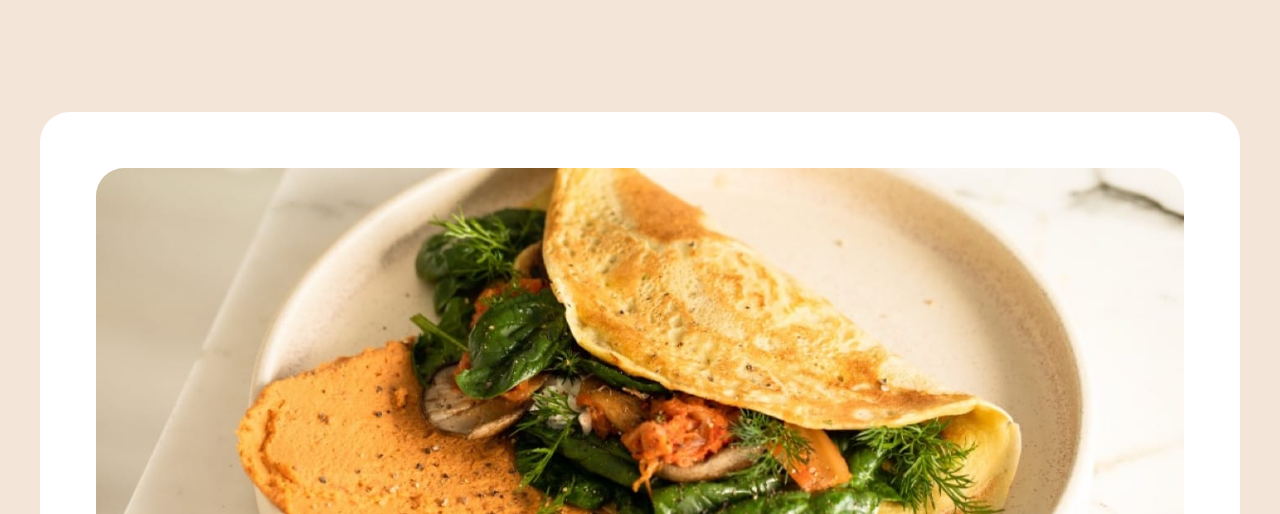
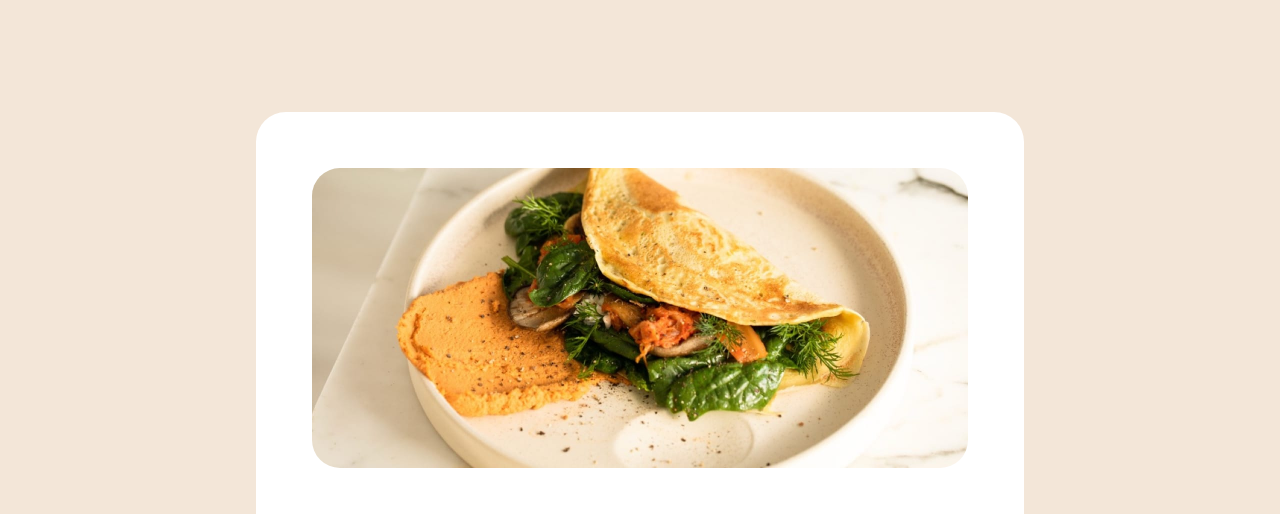
Before and after one commit to chtncy/recipe-page, a plain HTML site: page index.html in a window 1280 px wide. Shown: the top 514 px of the page. Drawn offline with Linux system fonts and the light colour scheme.

Commit message:
Update style.css

```diff
--- a/style.css
+++ b/style.css
@@ -135,7 +135,7 @@ ol li {
 }
 @media (min-width: 1200px) {
   .recipe {
-    width: 1200px;
+    width: 48rem;
     padding: 1.5rem;
     margin-top: 7rem;
   }
```
